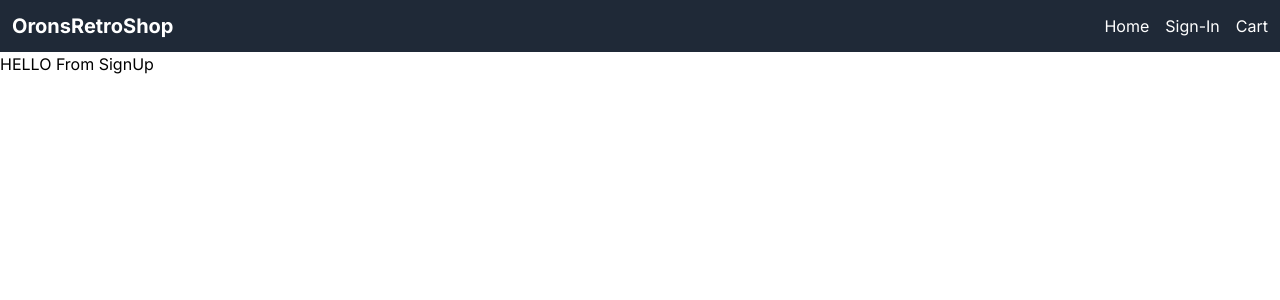
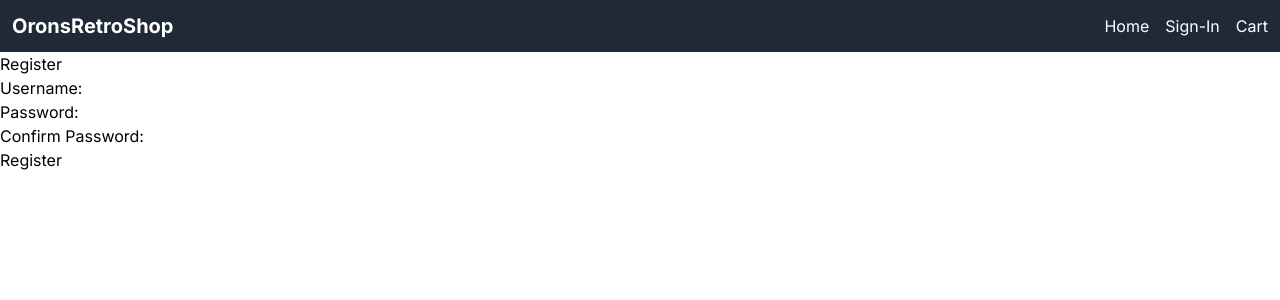
Before and after one commit to Oron-Paz/OronsRetroShop, a Next.js app: page /signup in a window 1280 px wide. Shown: the top 300 px of the page. Built offline with nearby package versions, Linux system fonts and the light colour scheme.

Commit message:
current signup working but no clue where data is saved

```diff
--- /dev/null
+++ b/app/api/auth/login/login.js
@@ -0,0 +1,32 @@
+import { validateUser, addLoginActivity } from '@/utils/userManager';
+import { generateToken } from '@/utils/authMiddleware';
+import { NextResponse } from 'next/server';
+
+export async function POST(request) {
+  const { username, password, rememberMe } = await request.json();
+
+  try {
+    const isValid = await validateUser(username, password);
+    if (!isValid) {
+      return NextResponse.json({ message: 'Invalid credentials' }, { status: 401 });
+    }
+
+    const token = generateToken(username, rememberMe);
+
+    const response = NextResponse.json({ message: 'Logged in successfully' }, { status: 200 });
+
+    response.cookies.set('token', token, {
+      httpOnly: true,
+      secure: process.env.NODE_ENV !== 'development',
+      sameSite: 'strict',
+      maxAge: rememberMe ? 10 * 24 * 60 * 60 : 30 * 60,
+      path: '/'
+    });
+
+    await addLoginActivity(username, 'login');
+
+    return response;
+  } catch (error) {
+    return NextResponse.json({ message: 'Error logging in', error: error.message }, { status: 500 });
+  }
+}
--- /dev/null
+++ b/app/api/auth/register/route.js
@@ -0,0 +1,23 @@
+import { createUser, getUser } from '../../../utils/userManager';
+import { NextResponse } from 'next/server';
+
+export async function POST(request) {
+  const { username, password } = await request.json();
+
+  if (!username || !password) {
+    return NextResponse.json({ message: 'Username and password are required' }, { status: 400 });
+  }
+
+  try {
+    const existingUser = await getUser(username);
+    if (existingUser) {
+      return NextResponse.json({ message: 'Username already exists' }, { status: 409 });
+    }
+
+    await createUser(username, password);
+    return NextResponse.json({ message: 'User created successfully' }, { status: 201 });
+  } catch (error) {
+    console.error('Registration error:', error);
+    return NextResponse.json({ message: 'Error creating user', error: error.message }, { status: 500 });
+  }
+}
--- a/app/components/Navbar.js
+++ b/app/components/Navbar.js
@@ -1,4 +1,3 @@
-// components/Navbar.js
 'use client';
 
 import Link from 'next/link';
--- a/app/signin/page.js
+++ b/app/signin/page.js
@@ -1,16 +1,31 @@
 "use client"
 
 import { useState } from 'react';
+import { useRouter } from 'next/navigation'
 
 
 export default function page() {
   const [user, setUser] = useState('');
   const [password, setPassword] = useState('');
+  const [rememberMe, setRememberMe] = useState(false);
+  const router = useRouter();
 
-  const handleSignIn = () => {
-    // Perform sign-in logic here
-    console.log('Signing in...');
+  const handleSubmit = async (e) => {
+    e.preventDefault();
+    const response = await fetch('/api/auth/login', {
+      method: 'POST',
+      headers: { 'Content-Type': 'application/json' },
+      body: JSON.stringify({ username, password, rememberMe }),
+    });
+
+    if (response.ok) {
+      router.push('/store'); // Redirect to store page after successful login
+    } else {
+      const data = await response.json();
+      alert(data.message);
+    }
   };
+
 
   return (
     <div className="flex flex-col items-center justify-center min-h-screen -mt-10">
@@ -34,9 +49,18 @@ export default function page() {
           className="border border-gray-300 rounded px-2 py-1"
         />
 
+        <label>
+          <input
+            type="checkbox"
+            checked={rememberMe}
+            onChange={(e) => setRememberMe(e.target.checked)}
+          />
+          Remember me
+        </label>
+
         <button
           type="button"
-          onClick={handleSignIn}
+          onClick={handleSubmit}
           className="bg-blue-500 text-white px-4 py-2 rounded"
         >
           Sign In
--- a/app/signup/page.js
+++ b/app/signup/page.js
@@ -1,5 +1,77 @@
-export default function page() {
-    return (
-      <p>HELLO From SignUp</p>
-    );
-  }
+"use client"
+
+import { useState } from 'react';
+import { useRouter } from 'next/navigation';
+
+export default function SignUp() {
+  const [username, setUsername] = useState('');
+  const [password, setPassword] = useState('');
+  const [confirmPassword, setConfirmPassword] = useState('');
+  const [error, setError] = useState('');
+  const router = useRouter();
+
+  const handleSubmit = async (e) => {
+    e.preventDefault();
+    setError('');
+
+    if (password !== confirmPassword) {
+      setError("Passwords don't match");
+      return;
+    }
+
+    try {
+      const response = await fetch('/api/auth/register', {
+        method: 'POST',
+        headers: { 'Content-Type': 'application/json' },
+        body: JSON.stringify({ username, password }),
+      });
+
+      if (response.ok) {
+        router.push('/signin');
+      } else {
+        const data = await response.json();
+        setError(data.message || 'Registration failed');
+      }
+    } catch (error) {
+      setError('An error occurred. Please try again.');
+    }
+  };
+
+  return (
+    <form onSubmit={handleSubmit}>
+      <h2>Register</h2>
+      {error && <p style={{ color: 'red' }}>{error}</p>}
+      <div>
+        <label htmlFor="username">Username:</label>
+        <input
+          type="text"
+          id="username"
+          value={username}
+          onChange={(e) => setUsername(e.target.value)}
+          required
+        />
+      </div>
+      <div>
+        <label htmlFor="password">Password:</label>
+        <input
+          type="password"
+          id="password"
+          value={password}
+          onChange={(e) => setPassword(e.target.value)}
+          required
+        />
+      </div>
+      <div>
+        <label htmlFor="confirmPassword">Confirm Password:</label>
+        <input
+          type="password"
+          id="confirmPassword"
+          value={confirmPassword}
+          onChange={(e) => setConfirmPassword(e.target.value)}
+          required
+        />
+      </div>
+      <button type="submit">Register</button>
+    </form>
+  );
+}
--- /dev/null
+++ b/app/utils/authMiddleware.js
@@ -0,0 +1,34 @@
+const jwt = require('jsonwebtoken');
+
+const SECRET_KEY = 'your-secret-key'; // In a real app, use an environment variable
+
+function generateToken(username, rememberMe) {
+  const expiresIn = rememberMe ? '10d' : '30m';
+  return jwt.sign({ username }, SECRET_KEY, { expiresIn });
+}
+
+function verifyToken(token) {
+  try {
+    return jwt.verify(token, SECRET_KEY);
+  } catch (error) {
+    return null;
+  }
+}
+
+function authMiddleware(req, res, next) {
+  const token = req.cookies.token;
+  if (!token) {
+    return res.status(401).json({ message: 'Authentication required' });
+  }
+
+  const decoded = verifyToken(token);
+  if (!decoded) {
+    res.clearCookie('token');
+    return res.status(401).json({ message: 'Invalid or expired token' });
+  }
+
+  req.user = decoded;
+  next();
+}
+
+module.exports = { generateToken, verifyToken, authMiddleware };
--- /dev/null
+++ b/app/utils/userManager.js
@@ -0,0 +1,79 @@
+const fs = require('fs').promises;
+const path = require('path');
+const crypto = require('crypto');
+
+const DATA_DIR = path.join(__dirname, '..', 'data');
+
+// Ensure the data directory exists
+fs.mkdir(DATA_DIR, { recursive: true }).catch(console.error);
+
+function hashPassword(password) {
+  return crypto.createHash('sha256').update(password).digest('hex');
+}
+
+async function createUser(username, password) {
+
+  console.log(DATA_DIR);
+  const userFile = path.join(DATA_DIR, `${username}.json`);
+  console.log(userFile);
+
+  const hashedPassword = hashPassword(password);
+
+  const userData = {
+    username,
+    password: hashedPassword,
+    cart: [],
+    purchases: [],
+    loginActivity: []
+  };
+
+  await fs.writeFile(userFile, JSON.stringify(userData, null, 2));
+}
+
+async function getUser(username) {
+  const userFile = path.join(DATA_DIR, `${username}.json`);
+  try {
+    const data = await fs.readFile(userFile, 'utf8');
+    return JSON.parse(data);
+  } catch (error) {
+    if (error.code === 'ENOENT') {
+      return null; // User not found
+    }
+    throw error;
+  }
+}
+
+async function updateUser(username, updateData) {
+  const userFile = path.join(DATA_DIR, `${username}.json`);
+  const userData = await getUser(username);
+  if (!userData) throw new Error('User not found');
+
+  const updatedUserData = { ...userData, ...updateData };
+  await fs.writeFile(userFile, JSON.stringify(updatedUserData, null, 2));
+}
+
+async function validateUser(username, password) {
+  const user = await getUser(username);
+  if (!user) return false;
+  return user.password === hashPassword(password);
+}
+
+async function addLoginActivity(username, activity) {
+  const user = await getUser(username);
+  if (!user) throw new Error('User not found');
+
+  user.loginActivity.push({
+    datetime: new Date().toISOString(),
+    type: activity
+  });
+
+  await updateUser(username, { loginActivity: user.loginActivity });
+}
+
+module.exports = {
+  createUser,
+  getUser,
+  updateUser,
+  validateUser,
+  addLoginActivity
+};
```
